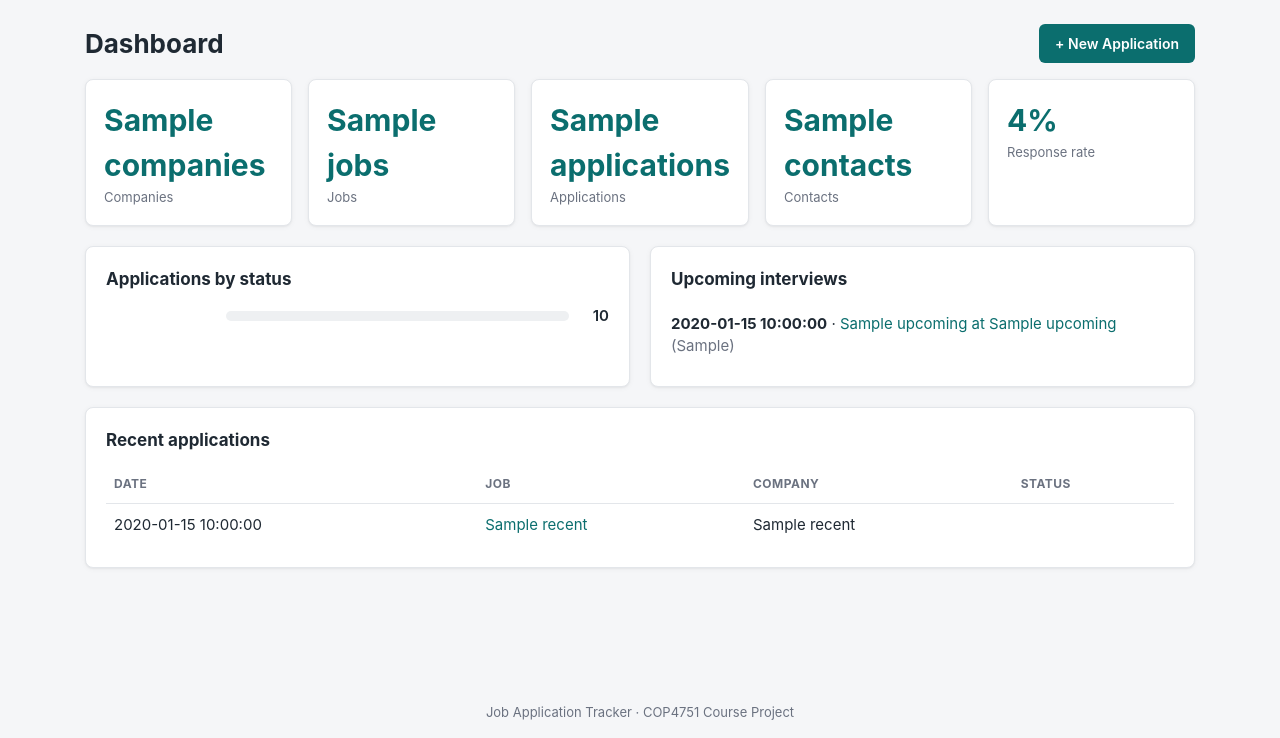
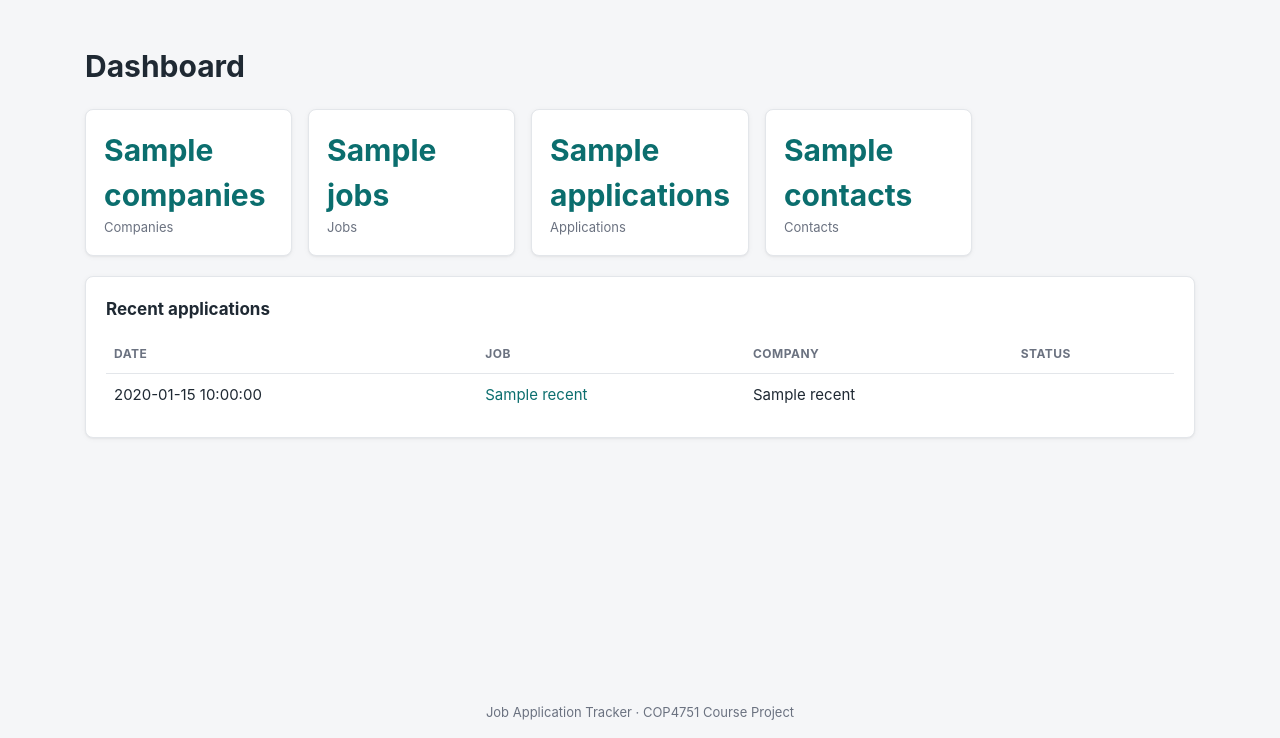
Before and after one commit to alina480/job-application-tracker, a Flask app: template templates/dashboard.html in a window 1280 px wide. Shown: the part 62-800 px from the top of the page. Run offline with Flask 3, Linux system fonts and the light colour scheme; the template is opened without the code that fills it: most values are stand-ins (such as "Sample title", 1, 10 or a date in 2020).

Commit message:
Add files via upload

```diff
--- a/templates/dashboard.html
+++ b/templates/dashboard.html
@@ -1,55 +1,14 @@
 {% extends "base.html" %}
 {% block title %}Dashboard{% endblock %}
 {% block content %}
-<div class="page-head">
-    <h1>Dashboard</h1>
-    <a class="btn" href="{{ url_for('add_application') }}">+ New Application</a>
-</div>
+<h1>Dashboard</h1>
 
 <section class="stats">
     <a class="stat" href="{{ url_for('companies') }}"><span class="num">{{ stats.counts.companies }}</span><span class="label">Companies</span></a>
     <a class="stat" href="{{ url_for('jobs') }}"><span class="num">{{ stats.counts.jobs }}</span><span class="label">Jobs</span></a>
     <a class="stat" href="{{ url_for('applications') }}"><span class="num">{{ stats.counts.applications }}</span><span class="label">Applications</span></a>
     <a class="stat" href="{{ url_for('contacts') }}"><span class="num">{{ stats.counts.contacts }}</span><span class="label">Contacts</span></a>
-    <div class="stat"><span class="num">{{ stats.response_rate }}%</span><span class="label">Response rate</span></div>
 </section>
-
-<div class="grid-2">
-    <section class="card">
-        <h2>Applications by status</h2>
-        {% if stats.by_status %}
-            {% set total = stats.counts.applications %}
-            {% for row in stats.by_status %}
-                <div class="bar-row">
-                    <a class="bar-label" href="{{ url_for('applications', status=row.status) }}">
-                        <span class="badge status-{{ row.status|lower }}">{{ row.status }}</span>
-                    </a>
-                    <div class="bar"><div class="bar-fill status-bg-{{ row.status|lower }}" style="width: {{ (row.total / total * 100)|round|int }}%"></div></div>
-                    <span class="bar-count">{{ row.total }}</span>
-                </div>
-            {% endfor %}
-        {% else %}
-            <p class="muted">No applications yet.</p>
-        {% endif %}
-    </section>
-
-    <section class="card">
-        <h2>Upcoming interviews</h2>
-        {% if stats.upcoming %}
-            <ul class="plain-list">
-            {% for a in stats.upcoming %}
-                <li>
-                    <strong>{{ a.interview_data.interview_date }}</strong> &middot;
-                    <a href="{{ url_for('application_detail', application_id=a.application_id) }}">{{ a.job_title }} at {{ a.company_name }}</a>
-                    {% if a.interview_data.interview_type %}<span class="muted">({{ a.interview_data.interview_type }})</span>{% endif %}
-                </li>
-            {% endfor %}
-            </ul>
-        {% else %}
-            <p class="muted">No interviews scheduled.</p>
-        {% endif %}
-    </section>
-</div>
 
 <section class="card">
     <h2>Recent applications</h2>
```
Also changed, not shown: templates/job_match.html (+14 -31 lines).
